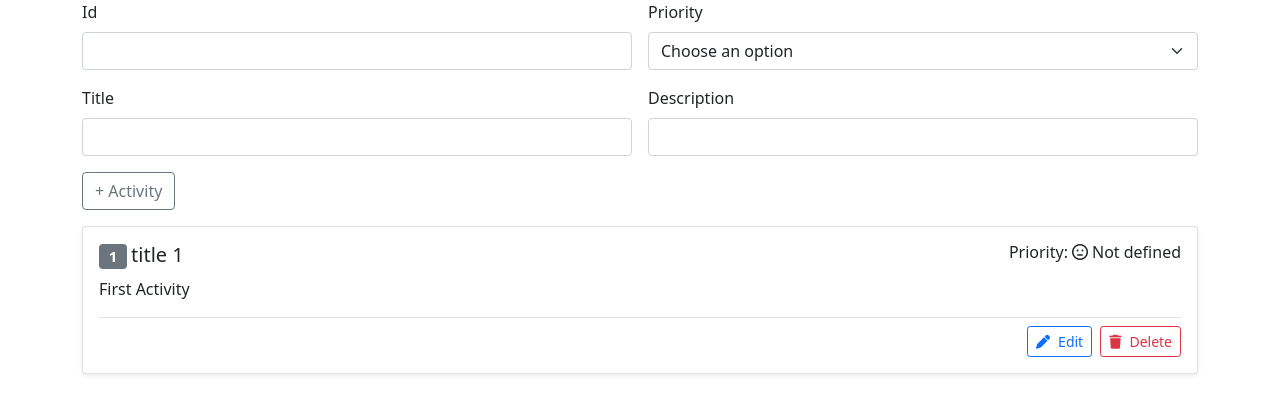
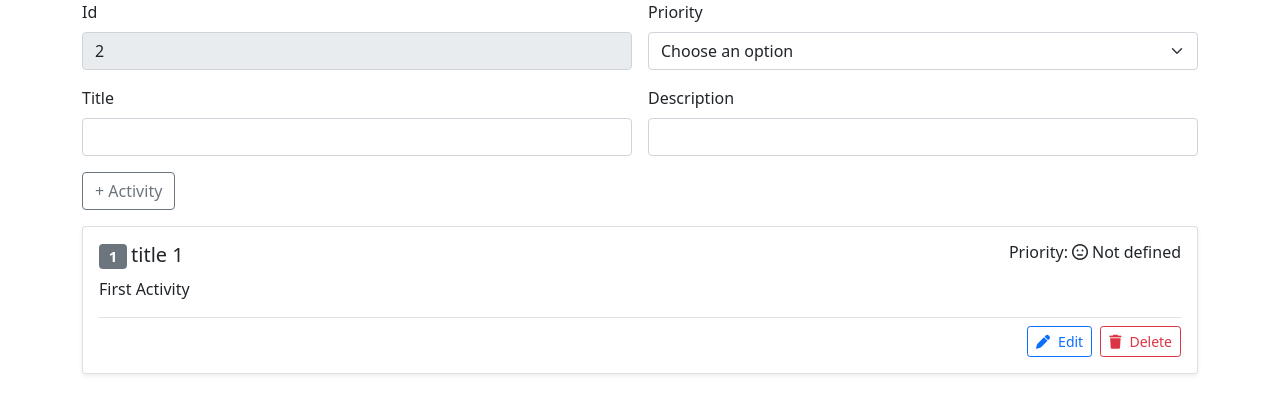
Before and after one commit to lucasrochadejesus/ReactAspnetCore, a React (Create React App) app in the folder React/proactivity/: page / in a window 1280 px wide. Shown: the top 414 px of the page. Built offline with nearby package versions, Linux system fonts and the light colour scheme.

Commit message:
Update App.js

```diff
--- a/React/proactivity/src/App.js
+++ b/React/proactivity/src/App.js
@@ -66,7 +66,9 @@ function App() {
     <form className='row g-3'>
         <div className='col-md-6'>
           <label className='form-label'>Id</label>
-          <input id='id' type='text' className='form-control'/>
+          <input id='id' type='text' className='form-control'
+          readOnly value={Math.max.apply(Math, activities.map(item => item.id)) + 1}
+          />
         </div>
         <div className="col-md-6">
                 <label className="form-label">Priority</label>
```
